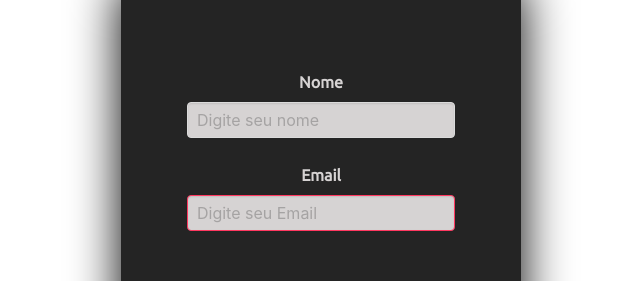
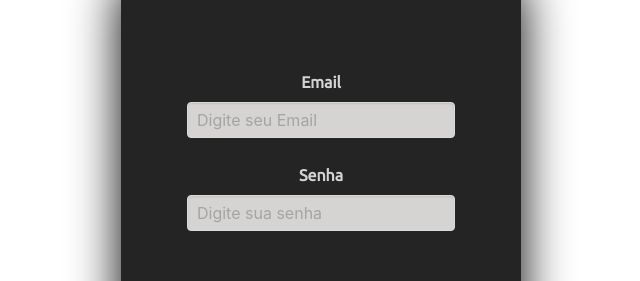
Before and after one commit to felpgoes/Listy, an Angular app: page /login in a window 1280 px wide. Shown: the part 213-494 px from the top of the page, without its empty margins (319-959 px from the left). Built offline with nearby package versions, Linux system fonts and the light colour scheme.

Commit message:
fix input

```diff
--- a/src/app/login/login.component.html
+++ b/src/app/login/login.component.html
@@ -9,22 +9,19 @@
 
     <div class="container">
         <div class="box">
+
             <div class="field">
-                <label class="label">Nome</label>
-                <p class="control">
-                    <input class="input" type="text" placeholder="Digite seu nome">
+                <label class="label">Email</label>
+                <p class="control has-icon has-icon-right">
+                    <input class="input" type="text" placeholder="Digite seu Email">
                 </p>
             </div>
 
             <div class="field">
-                <label class="label">Email</label>
+                <label class="label">Senha</label>
                 <p class="control has-icon has-icon-right">
-                    <input class="input is-danger" type="text" placeholder="Digite seu Email">
-                    <!-- <span class="icon is-small">
-                        <i class="fa fa-warning"></i>
-                    </span> -->
+                    <input class="input" type="password" placeholder="Digite sua senha">
                 </p>
-                <!-- <p class="help is-danger">Digite um Email valido!</p> -->
             </div>
 
             <div class="field is-grouped">
@@ -33,7 +30,7 @@
                 </p>
 
                 <p class="control">
-                    <button class="button btn-login">Login</button>
+                    <button class="button btn-login" [routerLink]="'/dashboard'">Login</button>
                 </p>
 
 
```
